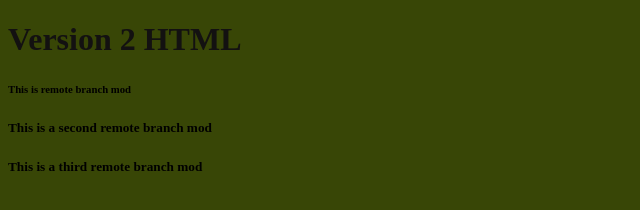
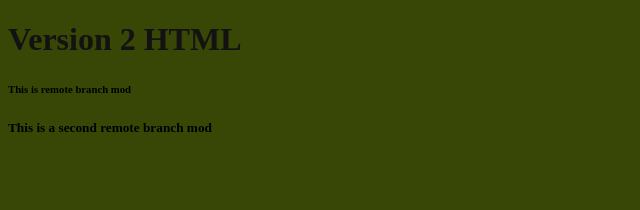
Before and after one commit to NaimDk09/myProject, a plain HTML site: page index.html in a window 1280 px wide. Shown: the full height of the page, 0-640 px from the left. Drawn offline with Linux system fonts and the light colour scheme.

Commit message:
removed 3rd h5

```diff
--- a/index.html
+++ b/index.html
@@ -10,7 +10,7 @@
     <h1>Version 2 HTML</h1>
     <h6>This is remote branch mod</h6>
     <h5>This is a second remote branch mod</h5>
-    <h5>This is a third remote branch mod</h5>
+
     <script src="app.js"></script>
 </body>
 </html>
```
